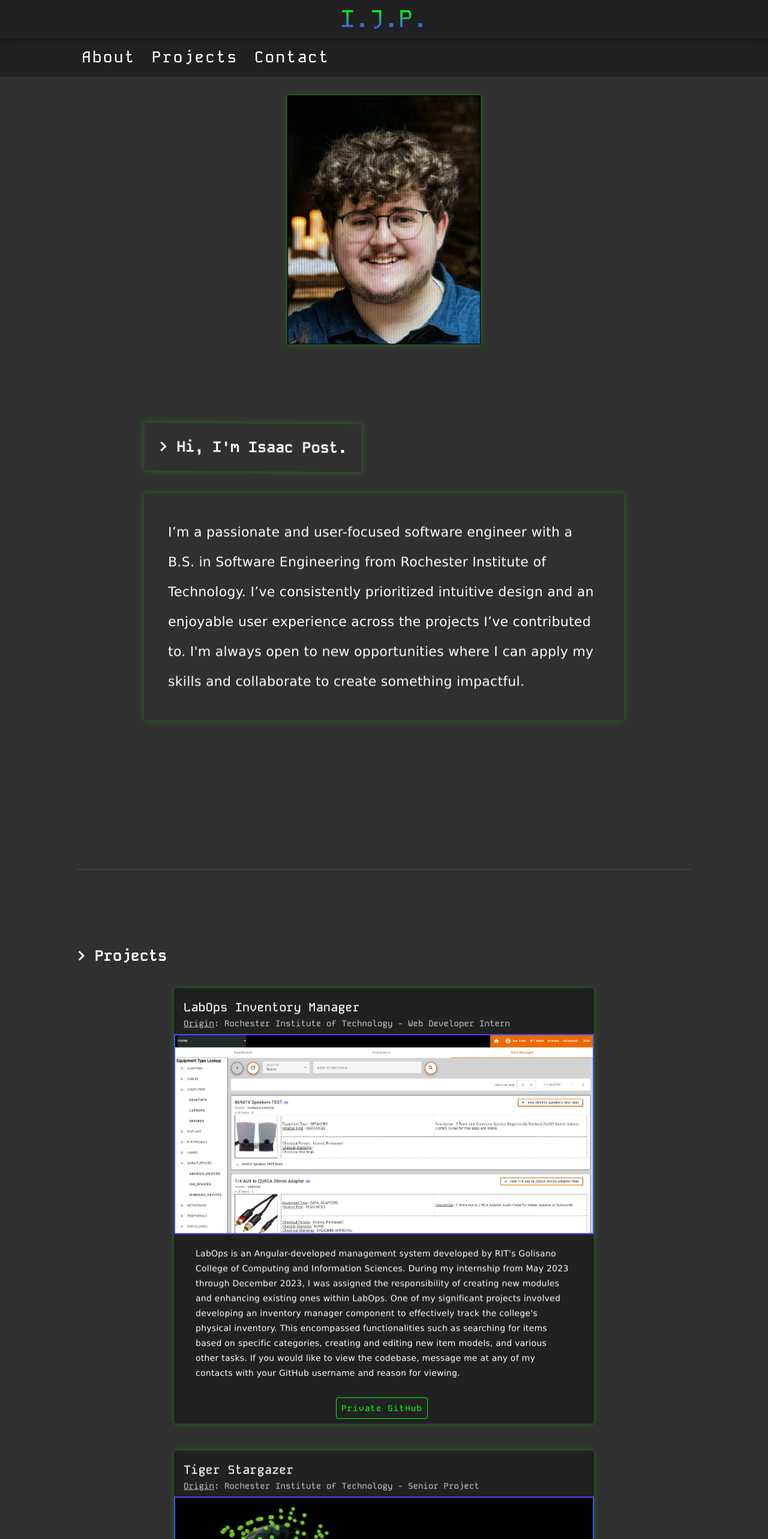
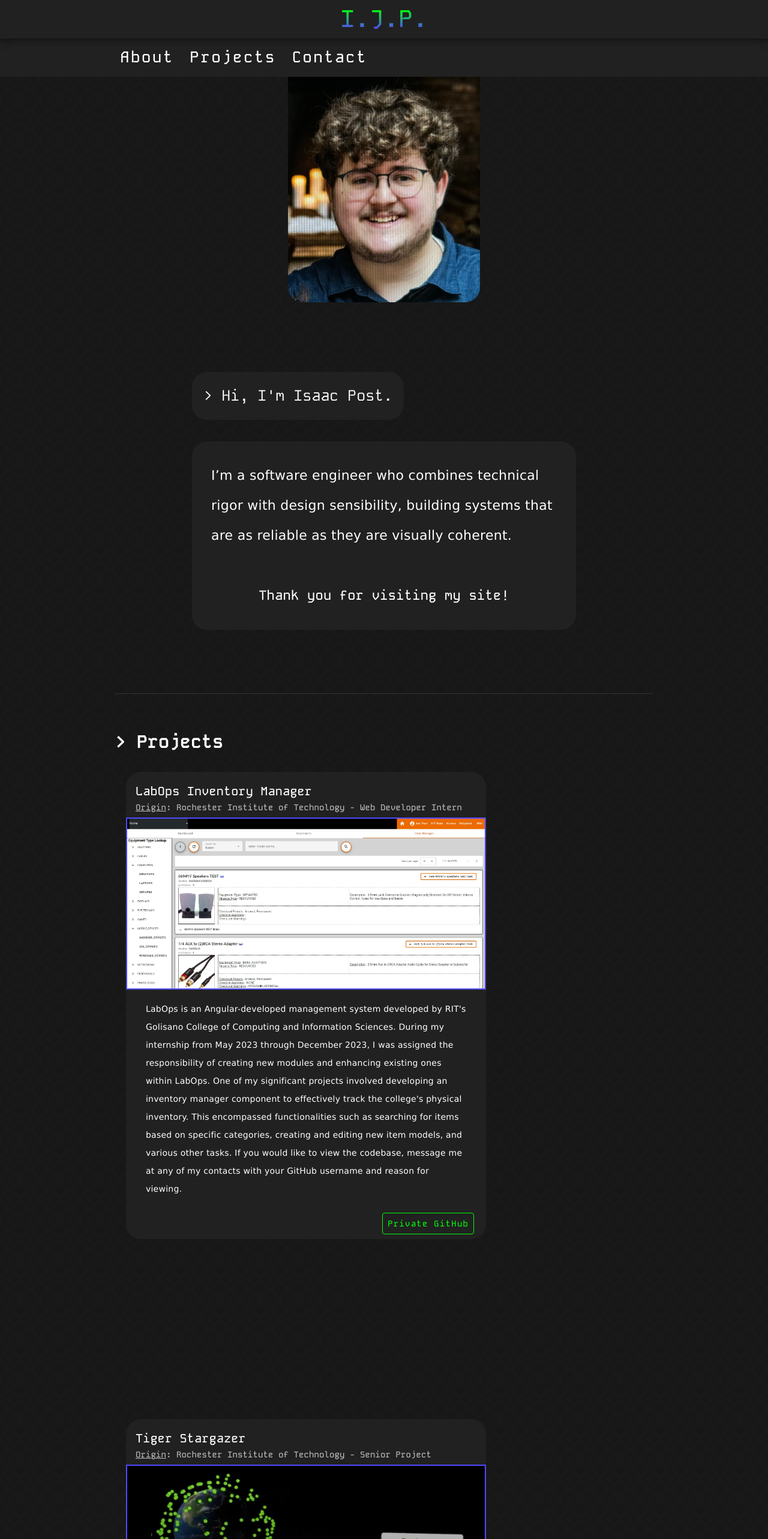
Before and after one commit to isaacpost/ijp-website, an Angular app in the folder angular-ijp-website/: page / in a window 1280 px wide. Shown: the top 2566 px of the page at 60% size. Built offline with nearby package versions, Linux system fonts and the light colour scheme.

Commit message:
Freshened up the website

```diff
--- a/angular-ijp-website/src/app/about/about.component.css
+++ b/angular-ijp-website/src/app/about/about.component.css
@@ -3,8 +3,8 @@
     min-width: 25%;
     max-width: 20rem;
     margin: 3% !important;
-    border: black 1px solid;
     flex-shrink: 0;
+    border-radius: 25px;
 }
 
 h1 {
@@ -13,7 +13,9 @@ h1 {
     padding-inline: 3%;
     white-space: nowrap;
     width:min-content;
-    font-weight: bold;
+    border-radius: 25px;
+    background-color: #212121;
+    color: white;
 }
 
 h2 {
@@ -21,6 +23,9 @@ h2 {
     line-height: 50px;
     font-family: Verdana, Geneva, Tahoma, sans-serif !important;
     padding: 5%;
+    border-radius: 25px;
+    background-color: #212121;
+    color: white;
 }
 
 .break {
@@ -31,7 +36,7 @@ h2 {
 .text-block {
     margin: 5%;
     padding-block: 5%;
-    max-width: 50rem;
+    max-width: 40rem;
 }
 
 .break {
--- a/angular-ijp-website/src/app/about/about.component.html
+++ b/angular-ijp-website/src/app/about/about.component.html
@@ -1,4 +1,4 @@
-<div style="display: flex; flex-flow: row wrap; align-items: center; justify-content: space-around;">
+<div style="display: flex; flex-flow: row wrap; align-items: center; justify-content: center;">
     <img appTiltEffect appMoveAway class="portrait-img" src="/assets/portrait.jpg" alt="image" (load)="portraitLoaded()">
 
   <div class="text-block">
@@ -6,11 +6,15 @@
     <br>
 
     <h2 appTiltEffect>
-      I’m a passionate and user-focused software engineer with a B.S.
-      in Software Engineering from Rochester Institute of Technology. I’ve consistently
-      prioritized intuitive design and an enjoyable user experience across the projects
-      I’ve contributed to. I'm always open to new opportunities where I can apply my skills
-      and collaborate to create something impactful.
+      I’m a software engineer who combines technical rigor with design sensibility,
+      building systems that are as reliable as they are visually coherent.
+      <br>
+
+      <br>
+
+      <div style="text-align: center;">
+        Thank you for visiting my site!
+      </div>
     </h2>
   </div>
 </div>
--- a/angular-ijp-website/src/app/app.component.html
+++ b/angular-ijp-website/src/app/app.component.html
@@ -13,7 +13,7 @@
           </mat-toolbar-row>
 
           <!-- Only show the toolbar if on a desktop device -->
-          <mat-toolbar-row style=" padding-left: 10%;">
+          <mat-toolbar-row style=" padding-left: 15%;">
             <a
               *ngFor="let route of menuRoutes"
               mat-button
@@ -25,17 +25,17 @@
 
       </mat-toolbar>
 
-      <div style="margin-inline: 10%; min-height: 848px;">
-        <div id="about-section" style="padding-block: 128px;"><app-about></app-about></div>
+      <div style="margin-inline: 15%; min-height: 848px;">
+        <div id="about-section" style="padding-top: 64px;"><app-about></app-about></div>
         <mat-divider></mat-divider>
-        <div id="projects-section" style="padding-block: 128px;"><app-projects></app-projects></div>
+        <div id="projects-section" style="padding-top: 64px;"><app-projects></app-projects></div>
         <mat-divider></mat-divider>
-        <div id="contact-section" style="padding-block: 128px;"><app-contact></app-contact></div>
+        <div id="contact-section" style="padding-top: 64px;"><app-contact></app-contact></div>
       </div>
 
       <mat-toolbar>
         <mat-toolbar-row>
-          <div class="footer-text">&copy;2024 Isaac Post. All rights reserved.</div>
+          <div class="footer-text">&copy;2026 Isaac Post. All rights reserved.</div>
         </mat-toolbar-row>
       </mat-toolbar>
     </div>
@@ -80,7 +80,7 @@
 
           <mat-toolbar>
             <mat-toolbar-row>
-              <div class="footer-text">&copy;2024 Isaac Post. All rights reserved.</div>
+              <div class="footer-text">&copy;2026 Isaac Post. All rights reserved.</div>
             </mat-toolbar-row>
           </mat-toolbar>
         </mat-drawer-content>
--- a/angular-ijp-website/src/app/contact/contact.component.css
+++ b/angular-ijp-website/src/app/contact/contact.component.css
@@ -12,11 +12,12 @@ mat-card {
 
 h1 {
     font-size: min(25px, 60px);
-    line-height: 50px;
+    line-height: 10px;
     white-space: nowrap;
     margin-top: 1%;
     width: 100%;
     font-weight: bold;
+    color: white;
 }
 
 .material-icons{
@@ -33,4 +34,5 @@ h1 {
 
 h2 {
     font-family: Verdana, Geneva, Tahoma, sans-serif !important;
+    color: white;
 }
--- a/angular-ijp-website/src/app/contact/contact.component.html
+++ b/angular-ijp-website/src/app/contact/contact.component.html
@@ -1,10 +1,10 @@
 <h1>> Contact</h1>
 
-<div style="text-align: center; font-size: 25px; line-height: 100px;">
+<div style="text-align: center; font-size: 25px; line-height: 100px; color: white;">
     Have any questions or just want to get in touch? Feel free to reach out!
 </div>
 
-<div style="display: flex; flex-direction: row; justify-content: space-around; flex-wrap: wrap; margin-bottom: 1%;">
+<div style="display: flex; flex-direction: row; justify-content: space-around; flex-wrap: wrap; margin-bottom: 5%;">
     <mat-card  appTiltEffect>
         <mat-icon class="icon-display">phone_iphone</mat-icon>
         <h2>(585) 481-0598</h2>
@@ -12,7 +12,7 @@
 
     <mat-card appTiltEffect>
         <mat-icon class="icon-display">mail</mat-icon>
-        <h2>ijp5155&#64;rit.edu</h2>
+        <h2>isaac&#64;isaacjamespost.com</h2>
     </mat-card>
 
     <mat-card appTiltEffect>
--- a/angular-ijp-website/src/app/projects/projects.component.css
+++ b/angular-ijp-website/src/app/projects/projects.component.css
@@ -9,13 +9,24 @@ mat-card {
 
 .card-cont {
     display: flex;
-    justify-content: center;
+    justify-content: space-between;
     flex-wrap: wrap;
 }
 
 .single-card {
-    max-width: 700px;
+    max-width: 600px;
     background-color: #212121;
+    border-radius: 25px;
+}
+
+@media (min-width: 768px) {
+  .single-card:nth-child(even) {
+      margin-top: 150px;
+  }
+
+  .single-card:nth-child(odd) {
+      margin-bottom: 150px;
+  }
 }
 
 img {
@@ -25,22 +36,23 @@ img {
 
 p {
     font-family: Verdana, Geneva, Tahoma, sans-serif !important;
-    line-height: 25px;
+    line-height: 30px;
     padding: 3%;
 }
 
 h1 {
-    font-size: min(25px, 60px);
+    font-size: min(30px, 80px);
     white-space: nowrap;
     width: 100%;
     font-weight: bold;
+    color: white;
 }
 
 button {
     color: #00ff08 !important;
     border:#00ff08 1px solid;
     z-index: 0;
-    margin-right: 1%;
+    margin-right: 2%;
 }
 
 mat-card{
@@ -51,6 +63,7 @@ mat-card{
 mat-card-header {
   flex-shrink: 0;
   padding-bottom: 1%;
+
 }
 
 mat-card-content{
--- a/angular-ijp-website/src/app/projects/projects.component.html
+++ b/angular-ijp-website/src/app/projects/projects.component.html
@@ -16,7 +16,7 @@
         </p>
       </mat-card-content>
 
-      <mat-card-actions style="justify-content: center;">
+      <mat-card-actions style="justify-content: right;">
         <button mat-button *ngFor="let linkButton of project.linkButtons" (click)="goToLink(linkButton.link)">{{linkButton.linkName}}</button>
       </mat-card-actions>
   </mat-card>
--- a/angular-ijp-website/src/styles.css
+++ b/angular-ijp-website/src/styles.css
@@ -1,6 +1,3 @@
-html, body { height: 100%; }
-
-body { margin: 0; }
 
 @font-face {
     font-family: 'Gayo';
@@ -16,7 +13,14 @@ body { margin: 0; }
     font-family: "Kode" !important;
 }
 
-html {
-    background-color: #303030;
-    color: white;
+html, body {
+  height: 100%;
+  margin: 0;
 }
+
+body {
+  background-color: rgba(0, 0, 0, 0.9); /* darkness amount */
+  background-image: url('/assets/texture.png');
+  background-repeat: repeat;
+  background-blend-mode: darken;
+}
```
Also changed, not shown: angular-ijp-website/src/app/tilt-effect.directive.ts (+30 -67 lines), angular-ijp-website/src/assets/texture.png (added).
